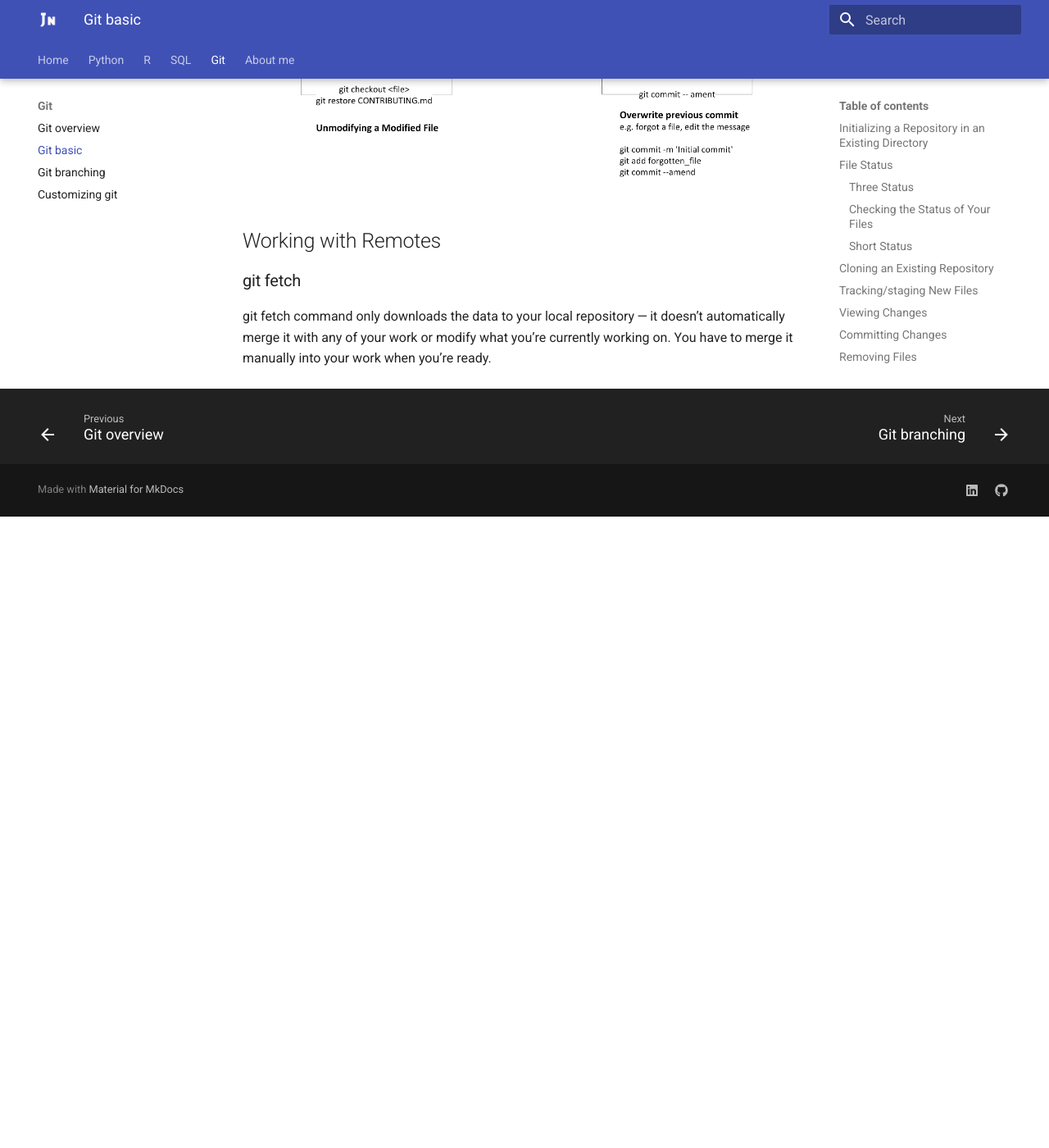
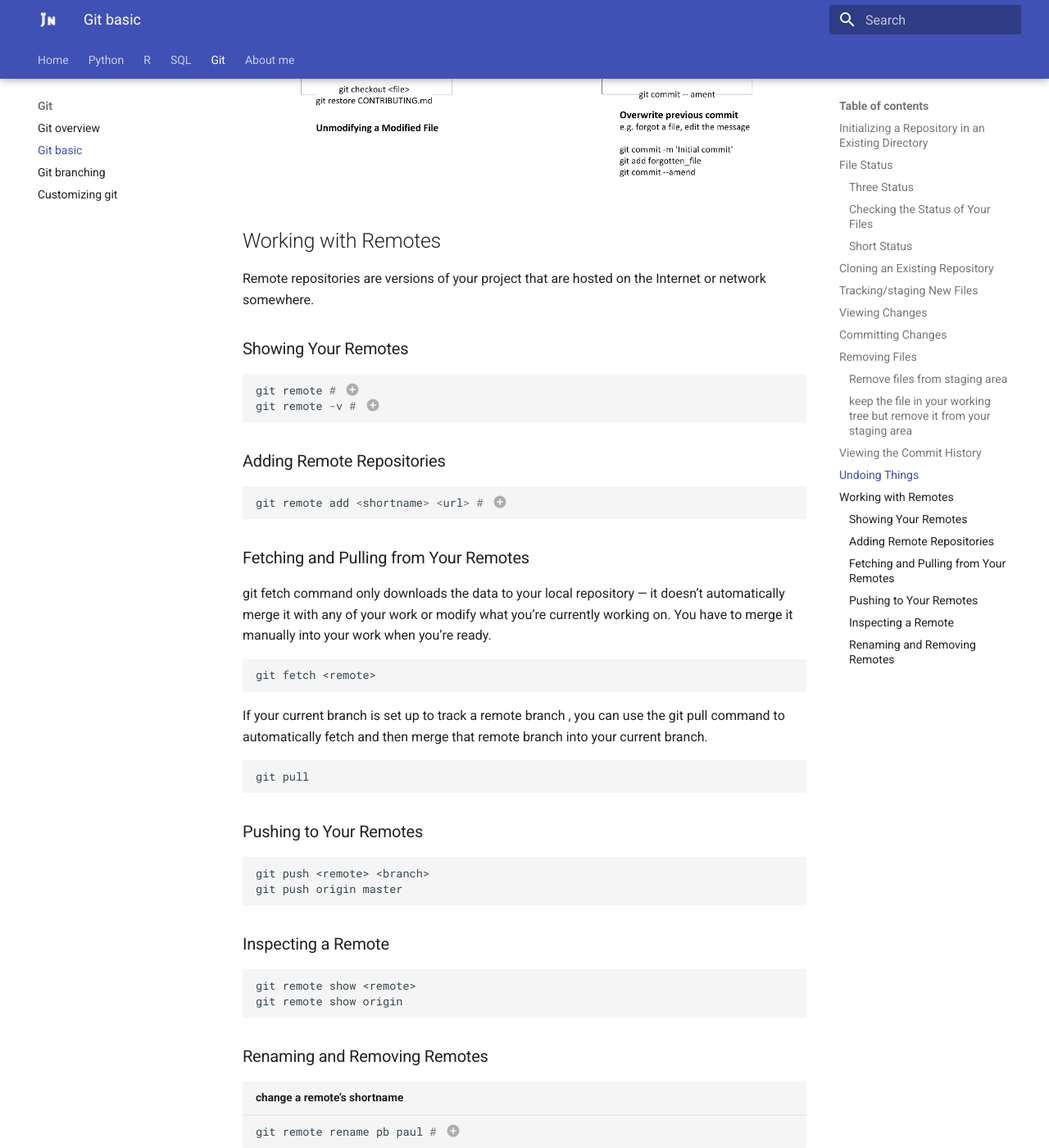
Before and after one commit to JoyDing0330/mynote, an MkDocs documentation site: the page built from docs/git/git_basic.md, in a window 1280 px wide and 1400 px high, scrolled down 2499 px. Shown: the whole window at 82% size. Built offline with MkDocs 1.6.1 and Material for MkDocs 9.7.7, drawn with Linux system fonts in a browser that asks for light colours; before the commit the page ends 3129 px from its top, so only the background shows below that; some of the changed text lies outside the part shown.

Commit message:
update git notes

````diff
--- a/docs/git/git_basic.md
+++ b/docs/git/git_basic.md
@@ -107,5 +107,55 @@ git log -- graph
 
 ## Working with Remotes
 
-### git fetch
+Remote repositories are versions of your project that are hosted on the Internet or network somewhere.
+
+### Showing Your Remotes
+```python
+git remote # (1)
+git remote -v # (2)
+```
+
+1.  Lists the shortnames of each remote handle you’ve specified
+2.  Shows the URLs that Git has stored for the shortname to be used when reading and writing to that remote
+
+### Adding Remote Repositories
+```python
+git remote add <shortname> <url> # (1)
+```
+
+1.  The short name can be used to replace the full URL e.g. `git fetch pb`
+
+### Fetching and Pulling from Your Remotes
 git fetch command only downloads the data to your local repository — it doesn’t automatically merge it with any of your work or modify what you’re currently working on. You have to merge it manually into your work when you’re ready.
+```git
+git fetch <remote>
+```
+
+If your current branch is set up to track a remote branch , you can use the git pull command to automatically fetch and then merge that remote branch into your current branch.
+```git
+git pull
+```
+
+### Pushing to Your Remotes
+```git
+git push <remote> <branch>
+git push origin master
+```
+
+### Inspecting a Remote
+```git
+git remote show <remote>
+git remote show origin
+```
+
+### Renaming and Removing Remotes
+
+```python title='change a remote’s shortname'
+git remote rename pb paul # (1)
+```
+
+1.  rename pb to paul
+
+```git title='remove'
+git remote remove <remote>
+```
````
Also changed, not shown: docs/git/git_branching.md (+111 -0 lines), docs/git/git_overview.md (+7 -30 lines), 1 other file.
